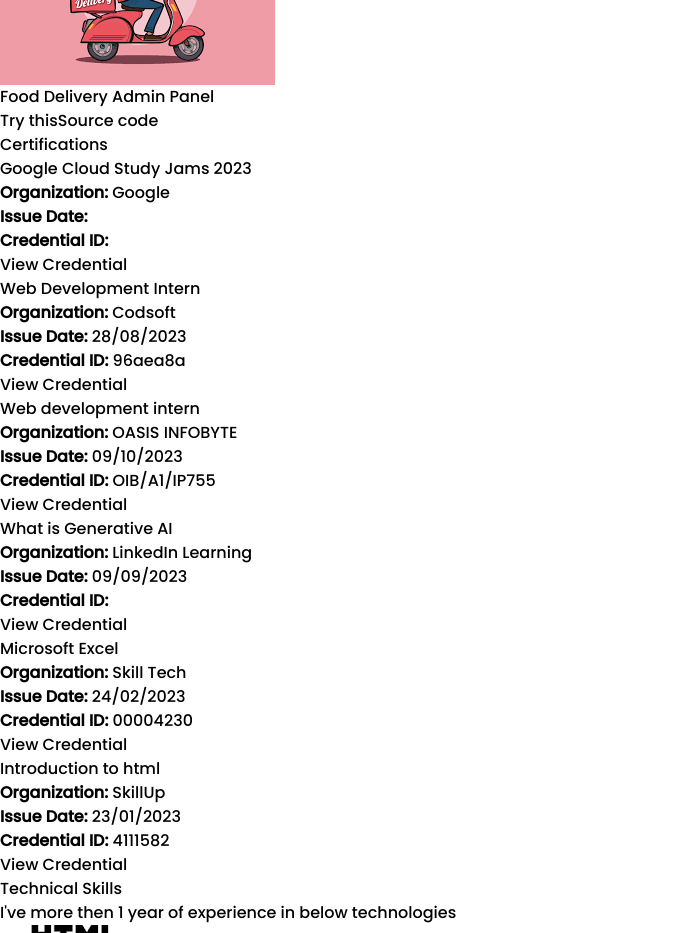
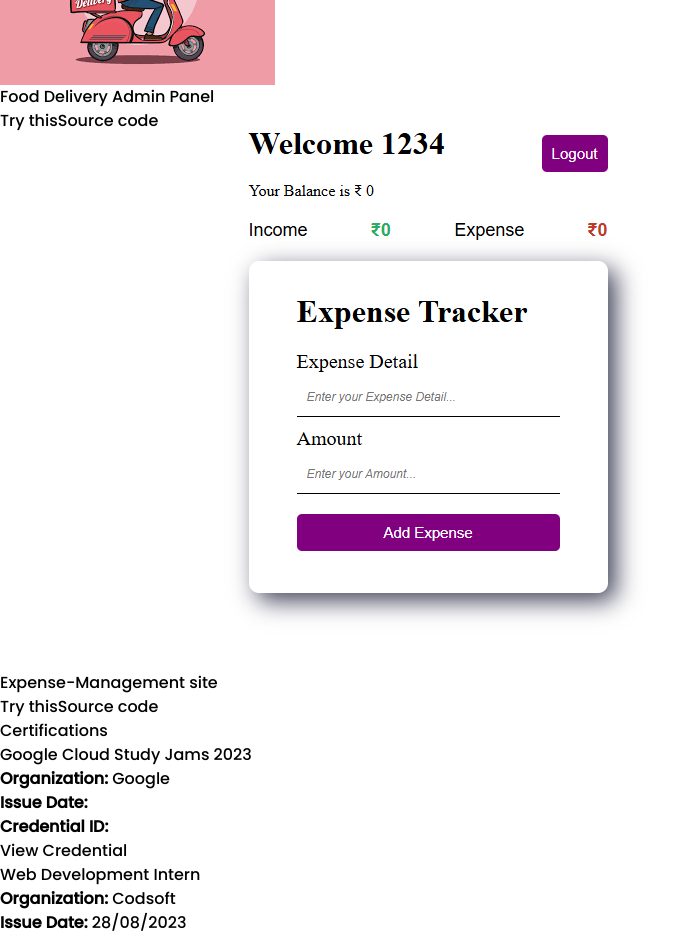
Before and after one commit to UDITNARYANSAXENA/Portfolio, a React (Vite) app: page / in a window 1280 px wide. Shown: the part 6560-7493 px from the top of the page, without its empty margins (0-697 px from the left). Built offline with nearby package versions, Linux system fonts and the light colour scheme.

Commit message:
update projects

```diff
--- a/src/component/Projects.jsx
+++ b/src/component/Projects.jsx
@@ -10,6 +10,8 @@
 import text from "../../public/textto.png"
 import greeting from "../../public/greeting.png"
 import delivery from "../../public/fooddelivery.png"
+import Expense from "../../public/expense.png"
+
 
 function Projects() {
   const cardItems = [
@@ -99,6 +101,14 @@
       demo: "https://food-delivery-sooty-three.vercel.app/",
       sourceCodeLink: "https://github.com/UDITNARYANSAXENA/Food-delivery",
     },
+
+    {
+      id: 13,
+      logo: Expense,
+      name: "Expense-Management site",
+      demo: "https://expense-manager-eta-two.vercel.app/login",
+      sourceCodeLink: "https://github.com/UDITNARYANSAXENA/expense-manager",
+    },
   ];
 
   const Card = ({ logo, name, demo, sourceCodeLink }) => (
```
Also changed, not shown: public/expense.png (added).
